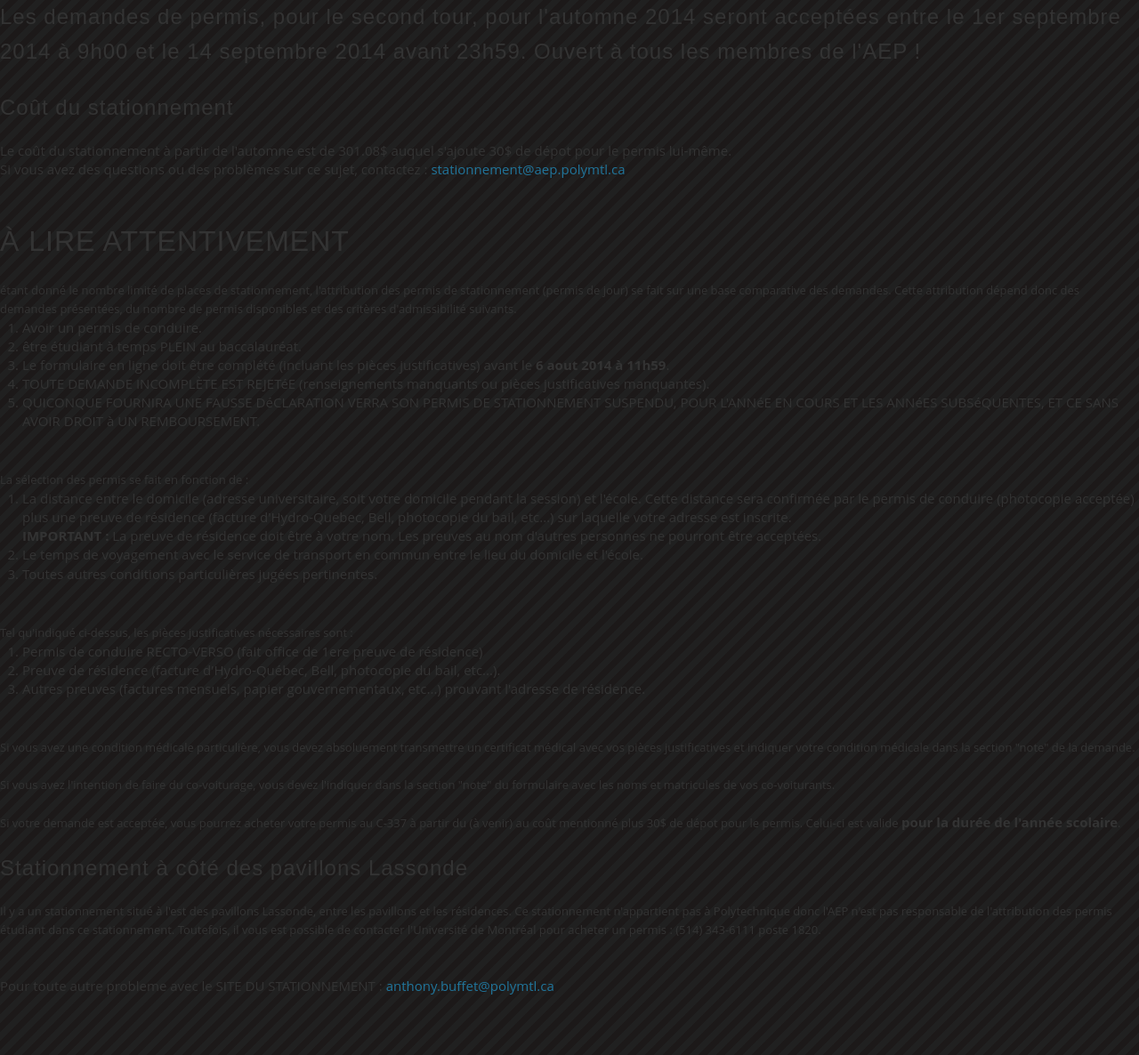
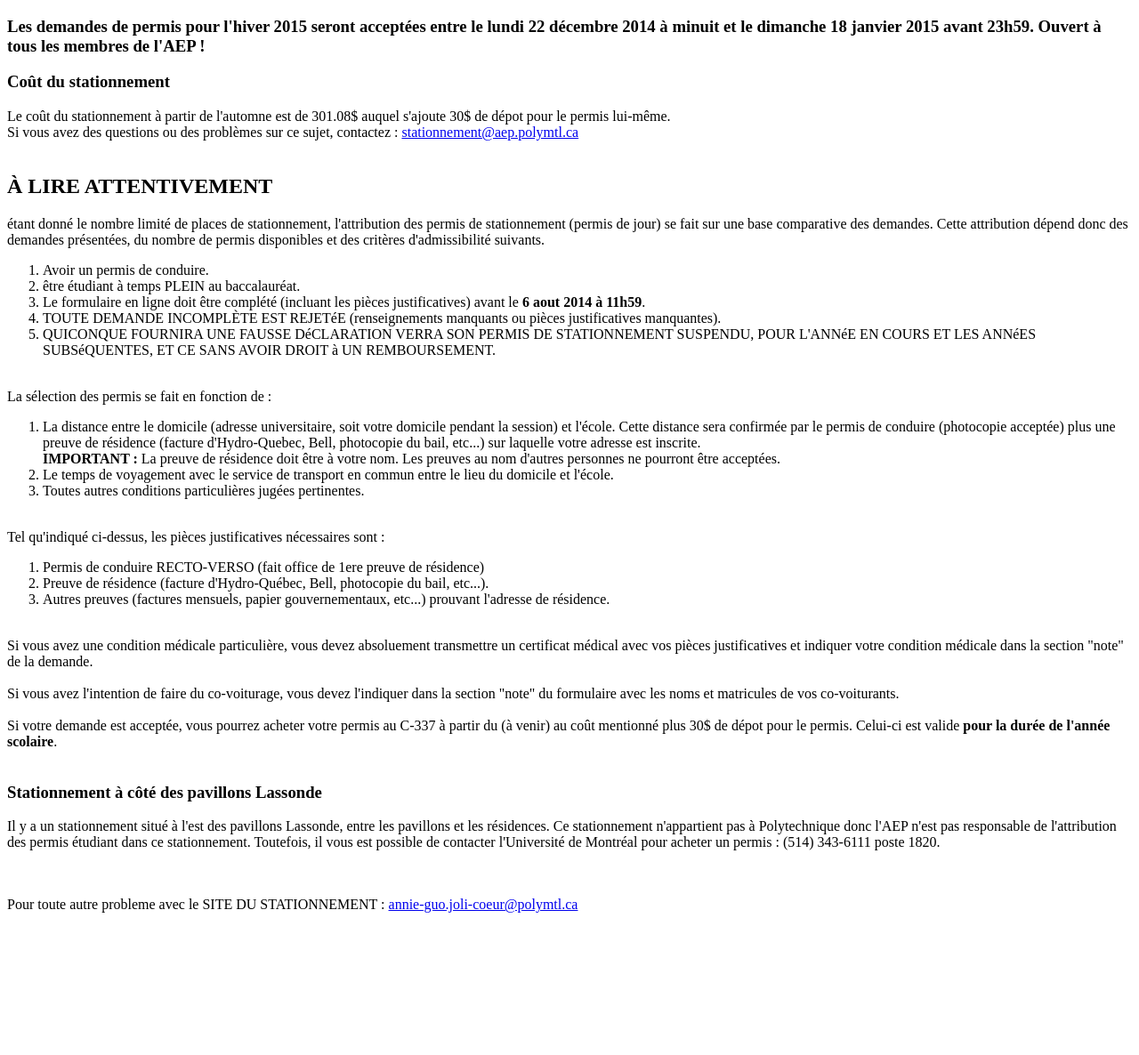
Before and after one commit to Gwagz/stationnement_aep_noob, a PHP site: page /informations.html in a window 1280 px wide. Shown: the whole page at 89% size. After the commit the page ends 1026 px from the top, so only its background shows below. Run offline with PHP 8.4, Linux system fonts and the light colour scheme.

Commit message:
Modif dates inscriptions hiver 2015

```diff
--- a/footer.html
+++ b/footer.html
@@ -1,6 +1,6 @@
                                      <!-- end content -->
 
-                        <!-- <div class="visualClear"></div>-->
+                         <div class="visualClear"></div>
                     </div>
 
 
--- a/header.php
+++ b/header.php
@@ -5,7 +5,7 @@
 <!DOCTYPE html PUBLIC "-//W3C//DTD XHTML 1.0 Transitional//EN" "http://www.w3.org/TR/xhtml1/DTD/xhtml1-transitional.dtd">
 <html xmlns="http://www.w3.org/1999/xhtml" xml:lang="fr" lang="fr" dir="ltr">
 <head>
-    <meta http-equiv="Content-Type" content="text/html; charset=ISO-8859-1" />
+    <meta http-equiv="Content-Type" content="text/html; charset=utf-8" />
 <meta name="KEYWORDS" content="Stationnement" />
     <meta name="robots" content="index,follow" />
     <link rel="shortcut icon" href="http://www.aep.polymtl.ca/favicon.ico" />
@@ -54,14 +54,14 @@
                     <!-- MENU NAVIGATION -->
 
                         <?php
-                            require_once("class.loginWidget.php");
+                      /*      require_once("class.loginWidget.php");
                             $login = 1;
                             if(isset($_GET['login']))
                             {
                                 $login = $_GET['login'];
                             }
                             print(loginWidget::getWidget("http://$_SERVER[HTTP_HOST]$_SERVER[PHP_SELF]", $login));
-
+                        */
                         ?>
 
                         <div class="widget">
--- a/informations.html
+++ b/informations.html
@@ -5,12 +5,11 @@
 		<meta http-equiv="Content-Type" content="text/html; charset=utf-8" />
 		<title>informations</title>
 		<meta name="author" content="Phil" />
-        <link rel="stylesheet" type="text/css" href="CSS/style.css" />
 		<!-- Date: 2014-01-04 -->
 	</head>
 	<body>
 
-<h3>Les demandes de permis, pour le second tour, pour l'automne 2014 seront acceptées entre le 1er septembre 2014 à 9h00 et le 14 septembre 2014 avant 23h59. Ouvert à tous les membres de l'AEP !</h3>
+<h3>Les demandes de permis pour l'hiver 2015 seront acceptées entre le lundi 22 décembre 2014 à minuit et le dimanche 18 janvier 2015 avant 23h59. Ouvert à tous les membres de l'AEP !</h3>
 <p>
 
 
@@ -77,7 +76,7 @@
 Il y a un stationnement situé à l'est des pavillons Lassonde, entre les pavillons et les résidences.  Ce stationnement n'appartient pas à Polytechnique donc l'AEP n'est pas responsable de l'attribution des permis étudiant dans ce stationnement.  Toutefois, il vous est possible de contacter l'Université de Montréal pour acheter un permis : (514) 343-6111 poste 1820.<br /><br/>
 <br>
 
-<p>Pour toute autre probleme avec le SITE DU STATIONNEMENT :  <a href="mailto:anthony.buffet@polymtl.ca">anthony.buffet@polymtl.ca</a></p>
+<p>Pour toute autre probleme avec le SITE DU STATIONNEMENT :  <a href="mailto:annie-guo.joli-coeur@polymtl.ca">annie-guo.joli-coeur@polymtl.ca</a></p>
 <br/>
 <br>
 
```
